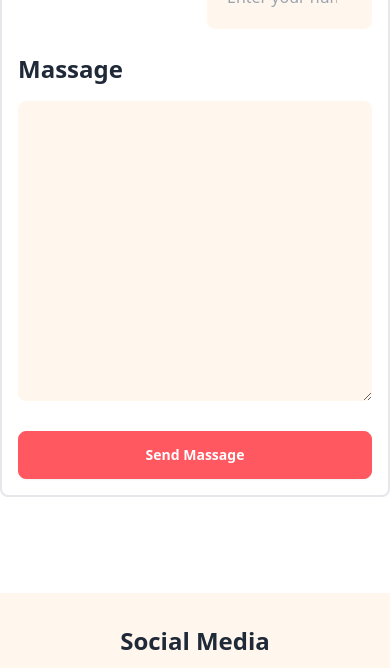
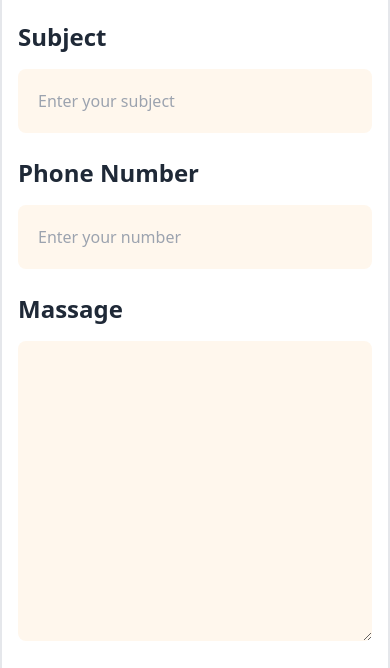
Before and after one commit to shahadat513/Hockey-with-daisy, a plain HTML site: page index.html in a window 390 px wide. Shown: the part 8771-9439 px from the top of the page. Drawn offline with nearby package versions, Linux system fonts and the light colour scheme.

Commit message:
After Solve the bug

```diff
--- a/index.html
+++ b/index.html
@@ -432,7 +432,7 @@
                     </div>
                 </div>
                 <div class="lg:w-[70%] space-y-5 p-4 rounded-lg border-2">
-                    <div class="grid grid-cols-2 gap-6">
+                    <div class="grid grid-cols-1 lg:grid-cols-2  gap-6">
                         <div>
                             <h1 class="text-2xl font-bold pb-4">Your Name</h1>
                             <input class="p-5 bg-orange-50 rounded-lg w-full" type="text" placeholder="Enter your full name">
@@ -449,11 +449,11 @@
                             <h1 class="text-2xl font-bold pb-4">Phone Number</h1>
                             <input class="p-5 bg-orange-50 rounded-lg w-full" type="number" placeholder="Enter your number">
                         </div>
-                        <div class="col-span-2">
+                        <div class="lg:col-span-2">
                             <h1 class="text-2xl font-bold pb-4">Massage</h1>
                             <textarea class ="p-5 bg-orange-50 rounded-lg w-full h-[300px]" id=""></textarea>
                         </div>
-                        <div class="col-span-2">
+                        <div class="lg:col-span-2">
                             <button class="btn btn-error w-full text-white">Send Massage</button>
                         </div>
                     </div>
```
